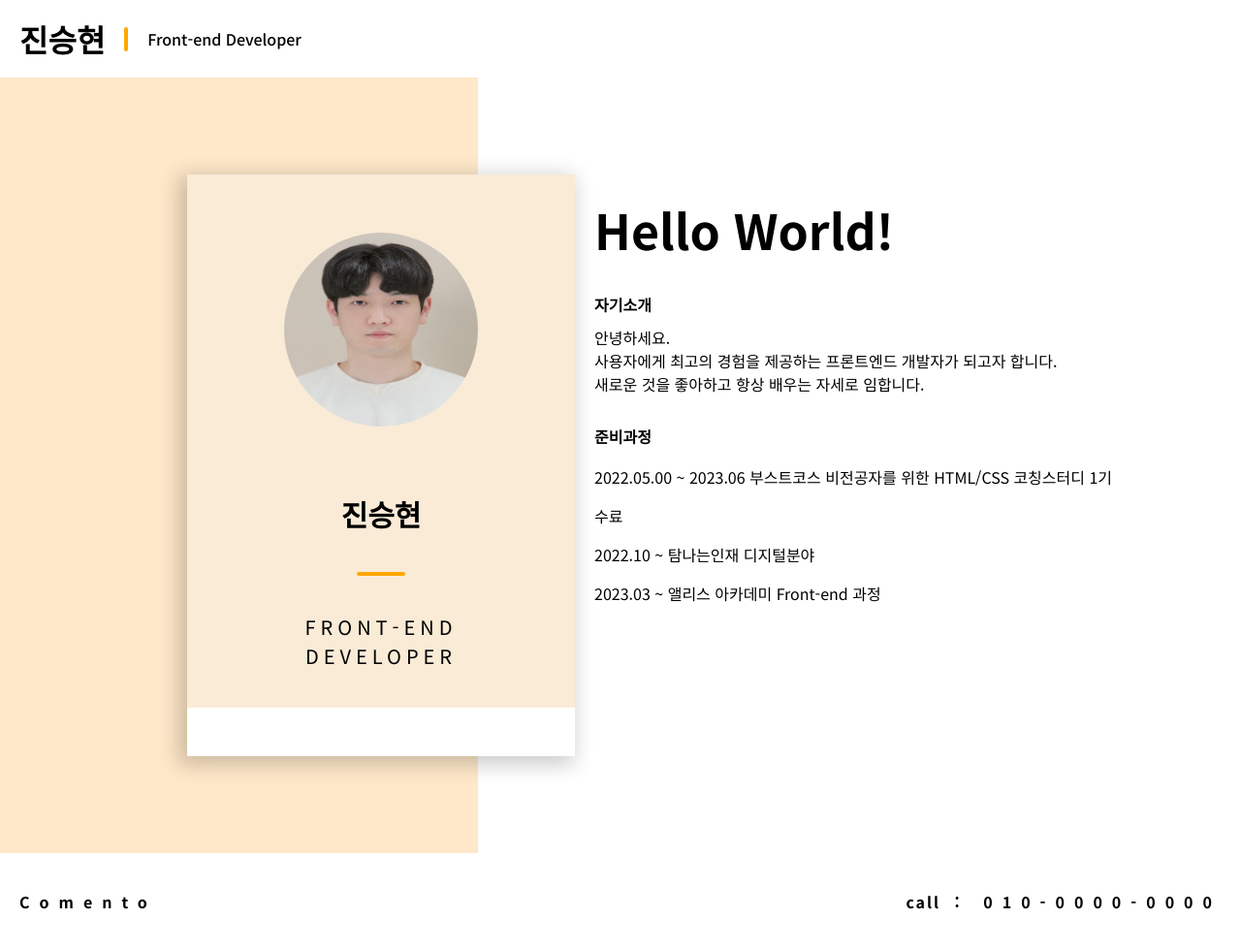
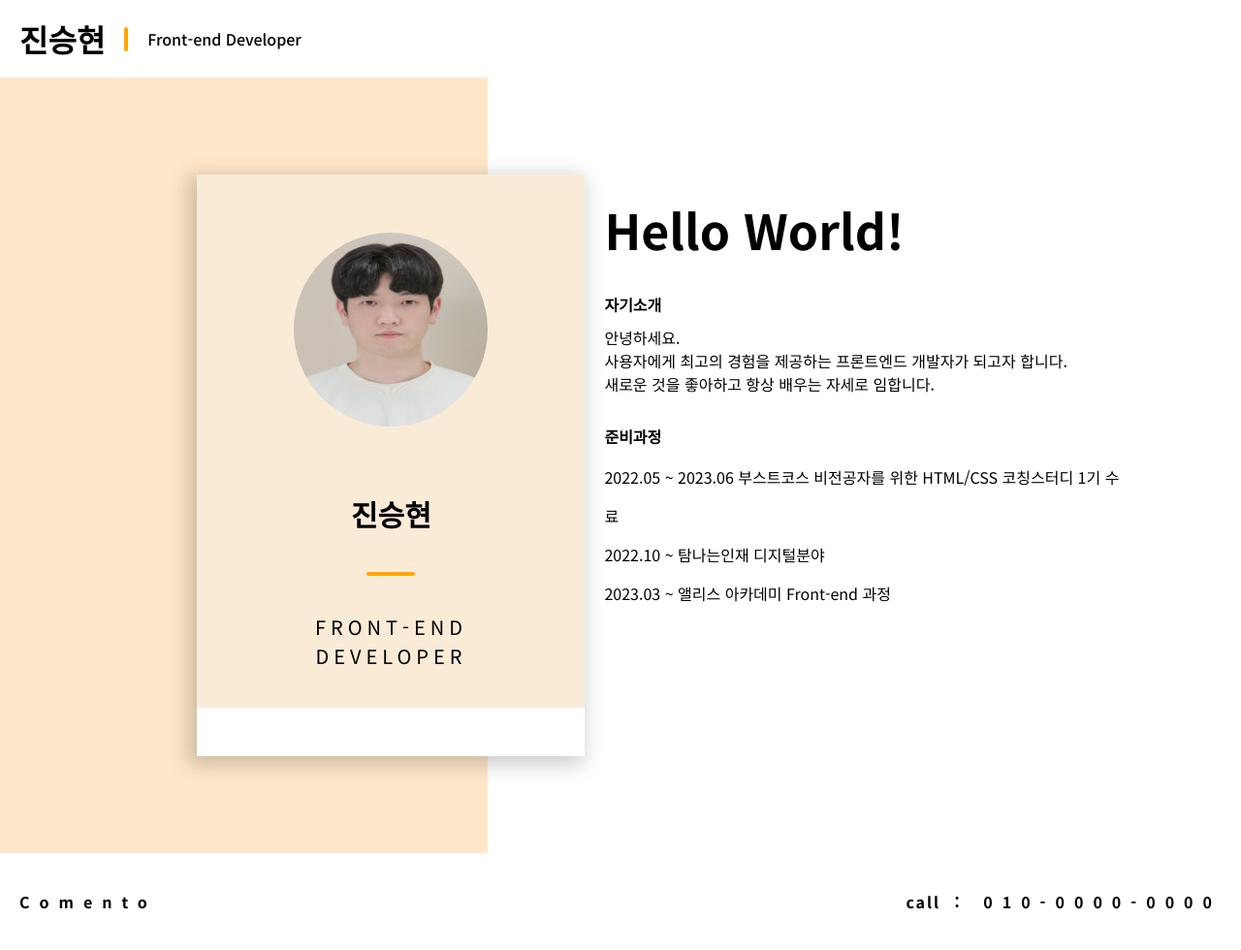
Before and after one commit to warizi/comento, a plain HTML site: page index.html in a window 1280 px wide. Shown: the whole page at 97% size. Drawn offline with Linux system fonts and the light colour scheme.

Commit message:
날짜 최종 수정

```diff
--- a/index.html
+++ b/index.html
@@ -39,7 +39,7 @@
             </p>
             <h4 class="info_title">준비과정</h4>
             <p class="history">
-                2022.05.00 ~ 2023.06 부스트코스 비전공자를 위한 HTML/CSS 코칭스터디 1기 수료
+                2022.05 ~ 2023.06 부스트코스 비전공자를 위한 HTML/CSS 코칭스터디 1기 수료
                 <br>
                 2022.10 ~ 탐나는인재 디지털분야
                 <br>
```
